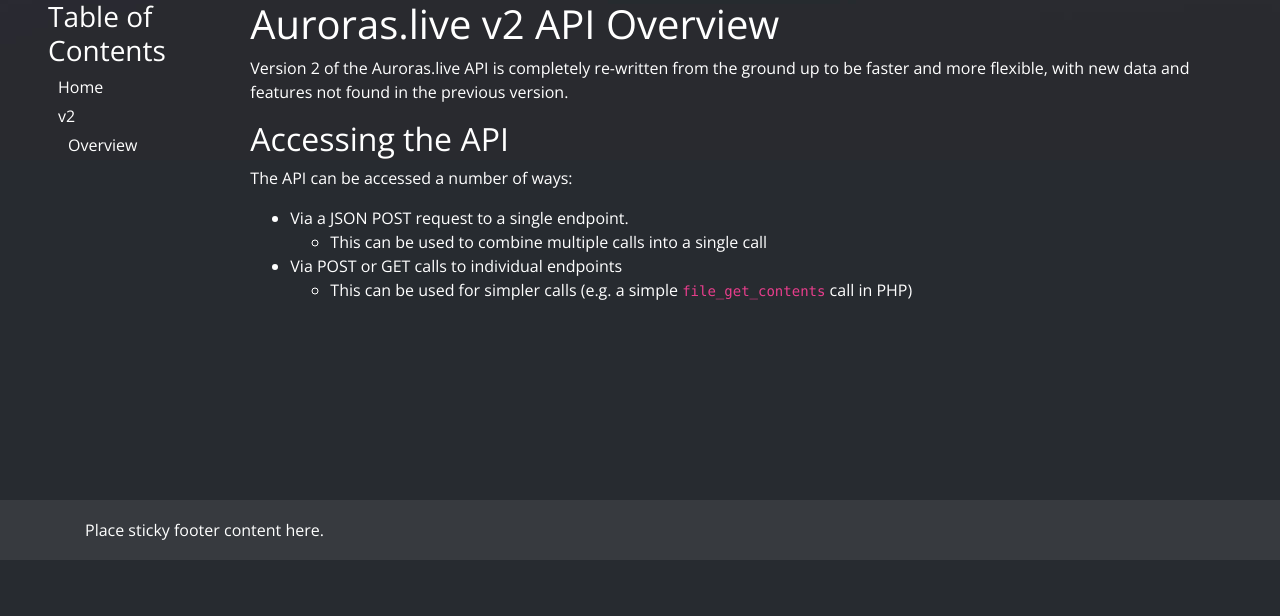
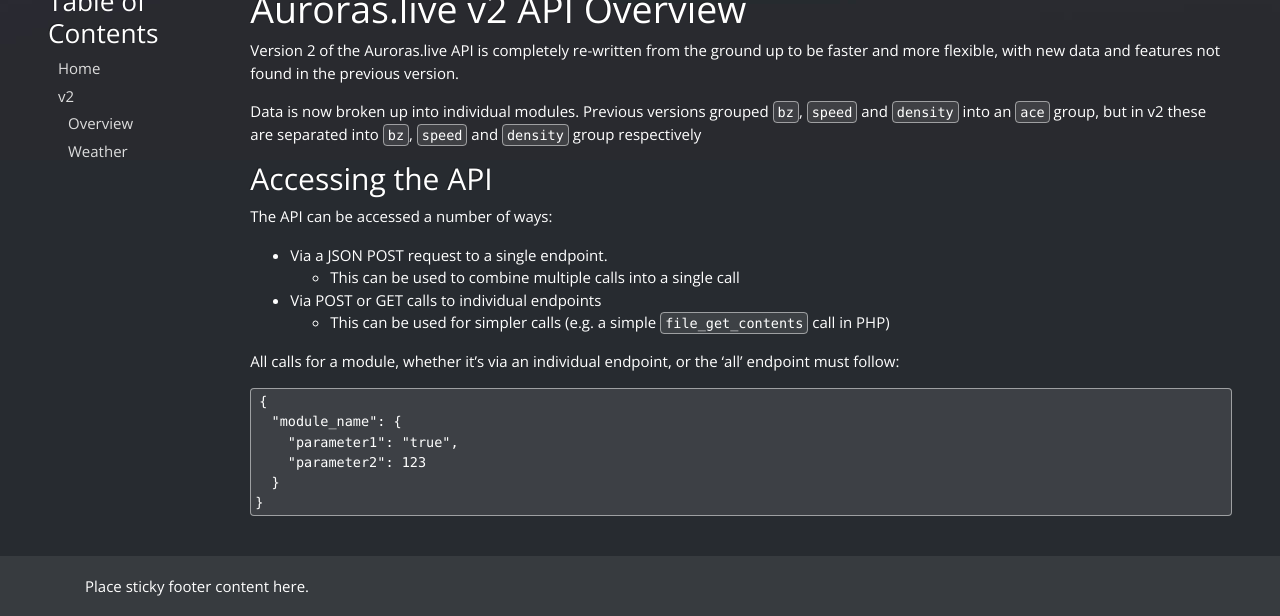
Before and after one commit to Auroras-live/auroraslive.io, a Jekyll site: the page built from v2/overview.md, in a window 1280 px wide, cut to the strip 340-956 px from the top of the page. Built offline with Jekyll 4.4.1, drawn with Linux system fonts in a browser that asks for light colours; nearby versions of some CDN libraries; before the commit the page ends 900 px from its top, so only the background shows below that.

Commit message:
Adding in some data

````diff
--- a/_config.yml
+++ b/_config.yml
@@ -1,41 +1,12 @@
-# Welcome to Jekyll!
-#
-# This config file is meant for settings that affect your whole blog, values
-# which you are expected to set up once and rarely edit after that. If you find
-# yourself editing this file very often, consider using Jekyll's data files
-# feature for the data you need to update frequently.
-#
-# For technical reasons, this file is *NOT* reloaded automatically when you use
-# 'bundle exec jekyll serve'. If you change this file, please restart the server process.
-
-# Site settings
-# These are used to personalize your new site. If you look in the HTML files,
-# you will see them accessed via {{ site.title }}, {{ site.email }}, and so on.
-# You can create any custom variable you would like, and they will be accessible
-# in the templates via {{ site.myvariable }}.
 title: Auroras.live Developer Documentation
 email: admin@auroras.live
-description: >- # this means to ignore newlines until "baseurl:"
+description: >-
   Documentation for using the Auroras.live API and other parts of the Auroras.live ecosystem.
 baseurl: "" # the subpath of your site, e.g. /blog
 url: "" # the base hostname & protocol for your site, e.g. http://example.com
-twitter_username: auroras_live
-github_username:  auroras-live
 
 # Build settings
 markdown: kramdown
 theme: minima
 plugins:
   - jekyll-feed
-
-# Exclude from processing.
-# The following items will not be processed, by default. Create a custom list
-# to override the default setting.
-# exclude:
-#   - Gemfile
-#   - Gemfile.lock
-#   - node_modules
-#   - vendor/bundle/
-#   - vendor/cache/
-#   - vendor/gems/
-#   - vendor/ruby/
--- a/_data/navigation.yaml
+++ b/_data/navigation.yaml
@@ -7,3 +7,5 @@
     children:
     - title: Overview
       url: /v2/overview.html
+    - title: Weather
+      url: /v2/weather.html
--- a/_layouts/default.html
+++ b/_layouts/default.html
@@ -10,7 +10,7 @@
   <script src="https://cdnjs.cloudflare.com/ajax/libs/popper.js/1.14.3/umd/popper.min.js" integrity="sha384-ZMP7rVo3mIykV+2+9J3UJ46jBk0WLaUAdn689aCwoqbBJiSnjAK/l8WvCWPIPm49" crossorigin="anonymous"></script>
   <script src="https://stackpath.bootstrapcdn.com/bootstrap/4.1.3/js/bootstrap.min.js" integrity="sha384-ChfqqxuZUCnJSK3+MXmPNIyE6ZbWh2IMqE241rYiqJxyMiZ6OW/JmZQ5stwEULTy" crossorigin="anonymous"></script>
 
-  <link rel="stylesheet" href="https://stackpath.bootstrapcdn.com/bootstrap/4.1.3/css/bootstrap.min.css" integrity="sha384-MCw98/SFnGE8fJT3GXwEOngsV7Zt27NXFoaoApmYm81iuXoPkFOJwJ8ERdknLPMO" crossorigin="anonymous">
+  <link rel="stylesheet" href="https://cdnjs.cloudflare.com/ajax/libs/bootswatch/4.2.1/slate/bootstrap.min.css" />
   <link rel="dns-prefetch" href="https://fonts.gstatic.com">
   <link href="https://fonts.googleapis.com/css?family=Nunito" rel="stylesheet" type="text/css">
   <link href="https://fonts.googleapis.com/css?family=Open+Sans" rel="stylesheet" type="text/css">
--- a/assets/css/main.css
+++ b/assets/css/main.css
@@ -44,11 +44,11 @@
 }
 
 a:link {
-  color: white !important;
+  color: #DDDDDD !important;
 }
 
 a:visited {
-  color: #CCCCCC;
+  color: #BBBBBB;
 }
 
 .dropdown-menu {
@@ -67,3 +67,18 @@
 .toc-indent {
   margin-left: 10px !important;
 }
+
+pre, code {
+  background: rgba(255,255,255,0.1) !important;
+  color: white;
+  border: 1px solid rgba(255,255,255,0.5);
+  padding: 2px 4px;
+  font-size: 90%;
+  border-radius: 4px;
+}
+
+pre code {
+  background: none !important;
+  border: none;
+  padding: auto;
+}
--- a/index.html
+++ b/index.html
@@ -3,3 +3,8 @@
 ---
 
 <h1>Auroras.live Developer Documentation</h1>
+
+{{ site.data.v2api.test }}
+{% for key in site.data.v2api %}
+  {{ key[0] }}
+{% endfor %}
--- a/v2/overview.md
+++ b/v2/overview.md
@@ -5,6 +5,8 @@
 # Auroras.live v2 API Overview
 
 Version 2 of the Auroras.live API is completely re-written from the ground up to be faster and more flexible, with new data and features not found in the previous version.
+
+Data is now broken up into individual modules. Previous versions grouped `bz`, `speed` and `density` into an `ace` group, but in v2 these are separated into `bz`, `speed` and `density` group respectively
 
 ## Accessing the API
 
@@ -14,3 +16,14 @@
    * This can be used to combine multiple calls into a single call
  * Via POST or GET calls to individual endpoints
    * This can be used for simpler calls (e.g. a simple `file_get_contents` call in PHP)
+
+All calls for a module, whether it's via an individual endpoint, or the 'all' endpoint must follow:
+
+```json
+{
+  "module_name": {
+    "parameter1": "true",
+    "parameter2": 123
+  }
+}
+```
--- /dev/null
+++ b/v2/weather.html
@@ -0,0 +1,5 @@
+---
+layout: default
+---
+
+{% include endpoint.html endpoint=site.data.v2.weather %}
````
Also changed, not shown: _data/v2/weather.json (added, +141 -0 lines), _includes/endpoint.html (added, +103 -0 lines).
